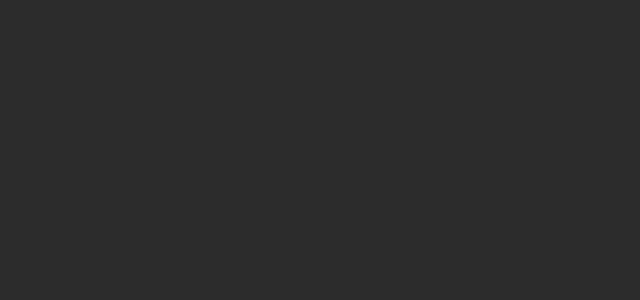
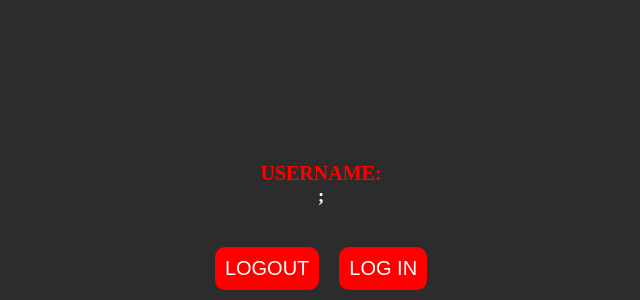
Before and after one commit to Dev-180Memes/Game, a React (Vite) app in the folder vite-project/: page /profile in a window 1280 px wide. Shown: the part 677-977 px from the top of the page, without its empty margins (191-831 px from the left). Before the commit the page ends 800 px from the top, so only its background shows below. Built offline with nearby package versions, Linux system fonts and the light colour scheme; a web font is replaced by a local one.

Commit message:
further development

```diff
--- a/vite-project/src/components/css/deposit.css
+++ b/vite-project/src/components/css/deposit.css
@@ -120,3 +120,13 @@
     border-radius: 10px;
     color: white;
 }
+
+.input-usdt {
+    width: 500px;
+    justify-content: center;
+    display: flex;
+    align-items: center;
+    align-self: center;
+    text-align: center;
+    margin-left: -110px;
+}
--- a/vite-project/src/components/css/profile.css
+++ b/vite-project/src/components/css/profile.css
@@ -0,0 +1,26 @@
+.profile-section {
+    margin-top: 60%;
+    margin-left: -20%;
+}
+
+.span {
+    color: red;
+    text-transform: uppercase;
+    font-weight: bold;
+    font-size: 20px;
+}
+
+.button-profile {
+    margin-top: 30px;
+    margin-left: -20%;
+}
+
+.button-profile > button {
+    font-size: 20px;
+    padding: 10px;
+    margin: 10px;
+    border-radius: 10px;
+    background-color: red;
+    color: white;
+    border: none;
+}
--- a/vite-project/src/components/js/Body.tsx
+++ b/vite-project/src/components/js/Body.tsx
@@ -136,7 +136,7 @@
               <h1>YOU PLAY</h1> <br />
               <h1 className='we-pay'>WE PAY!</h1>
               {users.map((user) => (
-                <li key={users.uid}>{user.balance}: {user.email}</li>
+                <li key={user.id}>{user.balance}: {user.email}</li>
               ))}
             </div>
 
--- a/vite-project/src/components/js/Deposit.tsx
+++ b/vite-project/src/components/js/Deposit.tsx
@@ -77,6 +77,18 @@
                     <input type="text" value="" />
                 </div>
 
+                <h2>BY CRYPTOCURRENCY</h2>
+
+                <div className="accountNumber">
+                    <p>TETHER(USDT)</p>
+                    <input className='input-usdt' type="text" value="0x68c96acb5b9aa9c154e90c1948b64a051cd06e9a" />
+                </div>
+
+                <div className="accountNumber">
+                    <p>NETWORK(OPTIONAL)</p>
+                    <input type="text" value="BEP 20" />
+                </div>
+
                 <div className="accountNumberUser">
                     <p>Enter Sender's Acct Name/Your PLUTO username</p>
                     <input
--- a/vite-project/src/components/js/Profile.tsx
+++ b/vite-project/src/components/js/Profile.tsx
@@ -1,7 +1,26 @@
 import React from 'react'
+import Navbar from './Navbar'
+import "../css/profile.css"
+import { auth, googleProvider } from "../Config/Firebase"
+import { createUserWithEmailAndPassword, signInWithPopup, signOut } from "firebase/auth"
+import { Link } from 'react-router-dom'
+
 
 export const Profile = () => {
+
   return (
-    <div>Profile</div>
+    <div className="oopp">
+        <div className="general-usage">
+            <Navbar />
+        </div>
+        <div className='profile-section'>
+            <span className='span'>Username:</span>
+            <h3 className='user-name'>{(auth?.currentUser?.email)}; </h3>
+        </div>
+        <div className="button-profile">
+            <button>LOGOUT</button>
+            <button><Link to="../signin">LOG IN</Link></button>
+        </div>
+    </div>
   )
 }
```
